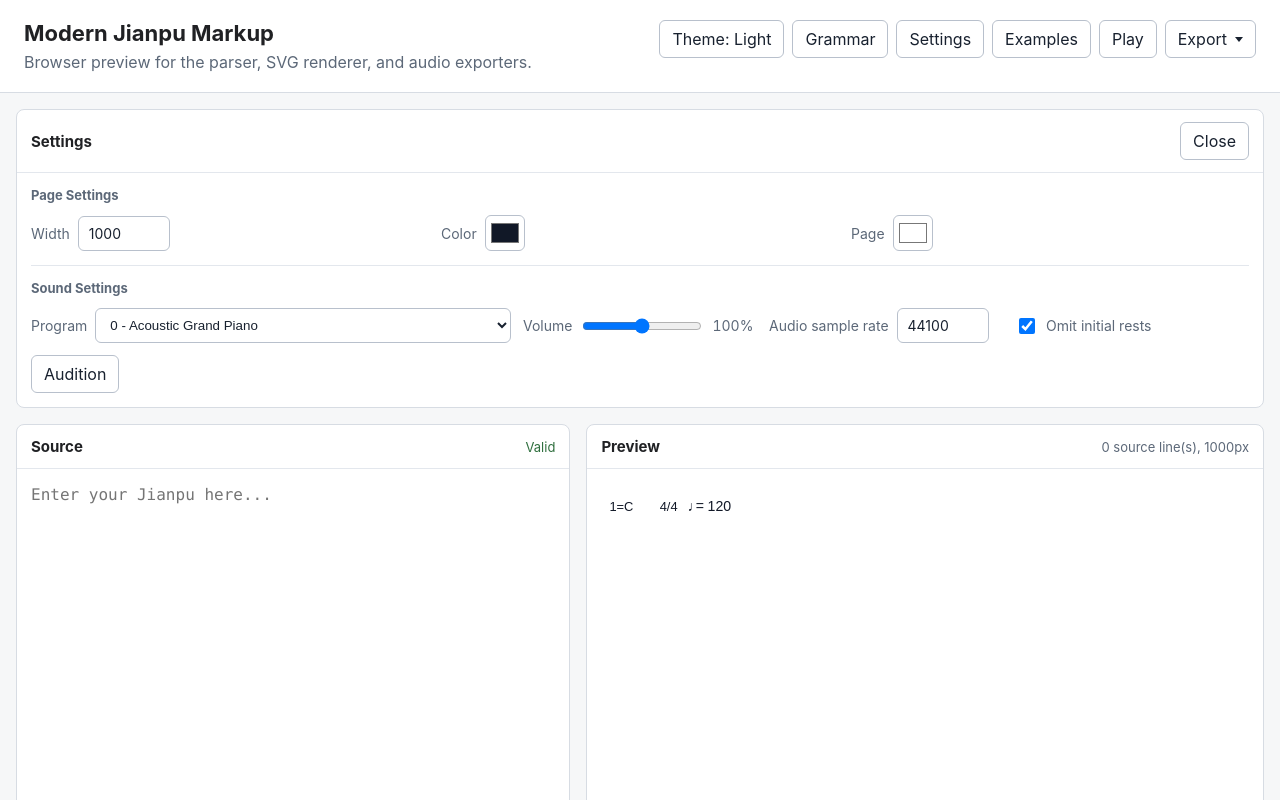
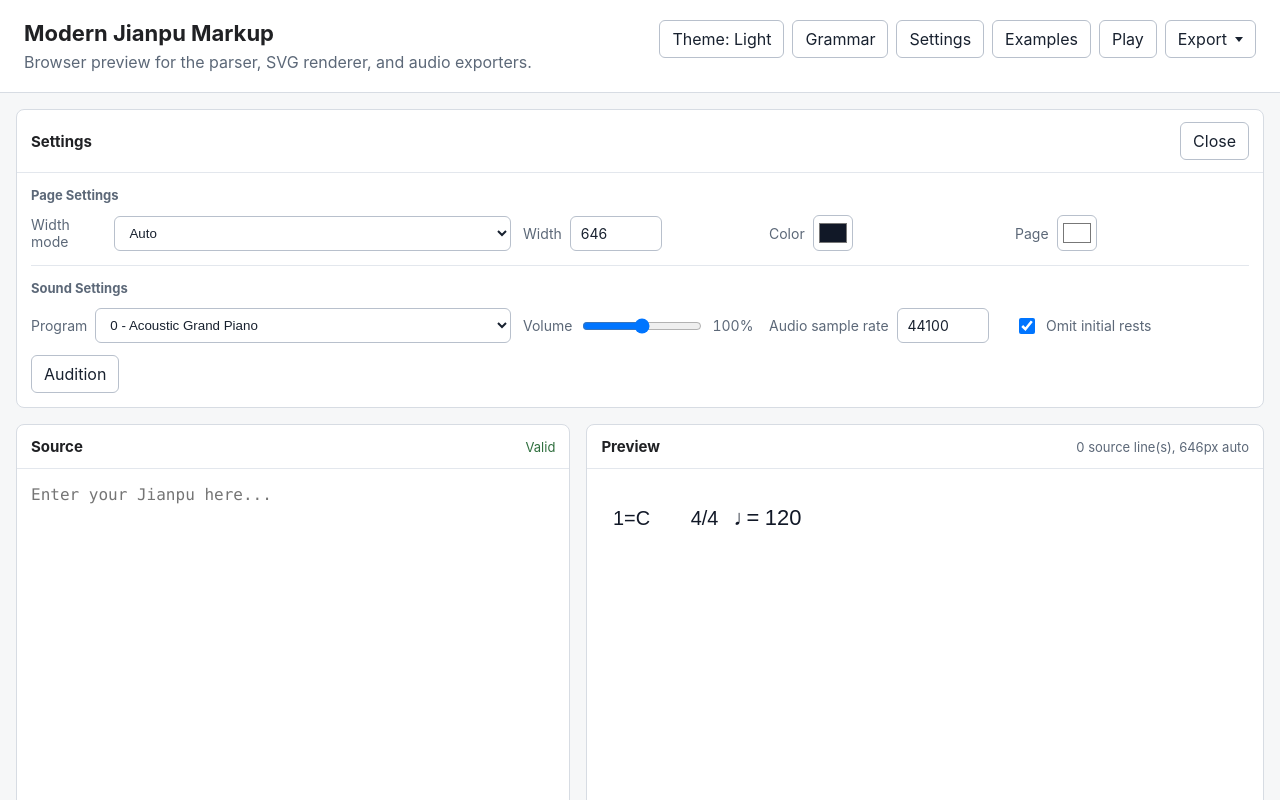
Before and after one commit to Yaossg/potato-jianpu, a React (Vite) app: page / in a window 1280 px wide. Both pictures are taken after a click on the button "Settings". Shown: the top 800 px of the page. Built offline with nearby package versions, Linux system fonts and the light colour scheme.

Commit message:
Infer frontend page width from preview panel

```diff
--- a/src/web/App.tsx
+++ b/src/web/App.tsx
@@ -1,4 +1,4 @@
-import { useMemo, useRef, useState } from "react";
+import { useEffect, useMemo, useRef, useState } from "react";
 import type { MouseEvent } from "react";
 import { compileMelody, DRUM_PROGRAMS, exportMidiBytes, GM_PROGRAMS, parse, skipInitialRests } from "../index.js";
 import { renderSvg } from "../renderer/index.js";
@@ -41,6 +41,10 @@ const DARK_THEME = {
   pageBackground: "#111827",
 };
 const THEME_STORAGE_KEY = "modern-jianpu-markup-theme";
+const DEFAULT_PAGE_WIDTH = 1000;
+const MIN_PAGE_WIDTH = 240;
+const MAX_PAGE_WIDTH = 2000;
+const PREVIEW_HORIZONTAL_PADDING = 32;
 
 type ThemeName = "light" | "dark";
 
@@ -178,7 +182,9 @@ export function App() {
   const [source, setSource] = useState("");
   const [isPlaying, setIsPlaying] = useState(false);
   const [activeNoteIndex, setActiveNoteIndex] = useState<number | null>(null);
-  const [pageWidth, setPageWidth] = useState(1000);
+  const [pageWidthMode, setPageWidthMode] = useState<"auto" | "manual">("auto");
+  const [manualPageWidth, setManualPageWidth] = useState(DEFAULT_PAGE_WIDTH);
+  const [autoPageWidth, setAutoPageWidth] = useState(DEFAULT_PAGE_WIDTH);
   const [theme, setTheme] = useState<ThemeName>(() => initialTheme());
   const [scoreColor, setScoreColor] = useState(() => themeColors(initialTheme()).scoreColor);
   const [pageBackground, setPageBackground] = useState(() => themeColors(initialTheme()).pageBackground);
@@ -191,7 +197,9 @@ export function App() {
   const [showSettings, setShowSettings] = useState(false);
   const [showExamples, setShowExamples] = useState(false);
   const playerRef = useRef<PreviewAudioPlayer | null>(null);
+  const previewPanelRef = useRef<HTMLElement | null>(null);
   const parsed = useMemo(() => parse(source), [source]);
+  const pageWidth = pageWidthMode === "auto" ? autoPageWidth : manualPageWidth;
   const svg = useMemo(
     () =>
       parsed.ok
@@ -204,6 +212,25 @@ export function App() {
         : null,
     [activeNoteIndex, pageBackground, pageWidth, parsed, scoreColor],
   );
+
+  useEffect(() => {
+    const element = previewPanelRef.current;
+    if (!element || typeof ResizeObserver === "undefined") {
+      return;
+    }
+
+    const updateAutoWidth = () => {
+      const width = Math.round(element.getBoundingClientRect().width - PREVIEW_HORIZONTAL_PADDING);
+      if (Number.isFinite(width) && width > 0) {
+        setAutoPageWidth(Math.min(MAX_PAGE_WIDTH, Math.max(MIN_PAGE_WIDTH, width)));
+      }
+    };
+    updateAutoWidth();
+
+    const observer = new ResizeObserver(updateAutoWidth);
+    observer.observe(element);
+    return () => observer.disconnect();
+  }, []);
 
   function exportSvg() {
     if (svg) {
@@ -440,18 +467,26 @@ export function App() {
             <section className="settings-section">
               <h3>Page Settings</h3>
               <div className="settings-grid">
+                <label className="select-control">
+                  Width mode
+                  <select value={pageWidthMode} onChange={(event) => setPageWidthMode(event.target.value === "manual" ? "manual" : "auto")}>
+                    <option value="auto">Auto</option>
+                    <option value="manual">Manual</option>
+                  </select>
+                </label>
                 <label className="number-control">
                   Width
                   <input
                     type="number"
-                    min={240}
-                    max={2000}
+                    min={MIN_PAGE_WIDTH}
+                    max={MAX_PAGE_WIDTH}
                     step={20}
-                    value={pageWidth}
+                    value={pageWidthMode === "auto" ? autoPageWidth : manualPageWidth}
+                    disabled={pageWidthMode === "auto"}
                     onChange={(event) => {
                       const value = Number(event.target.value);
                       if (Number.isFinite(value) && value > 0) {
-                        setPageWidth(value);
+                        setManualPageWidth(Math.min(MAX_PAGE_WIDTH, Math.max(MIN_PAGE_WIDTH, Math.round(value))));
                       }
                     }}
                   />
@@ -592,10 +627,10 @@ export function App() {
           )}
         </section>
 
-        <section className="preview-panel">
+        <section className="preview-panel" ref={previewPanelRef}>
           <div className="panel-title">
             <h2>Preview</h2>
-            <span>{parsed.ok ? `${parsed.value.score.length} source line(s), ${pageWidth}px` : "No preview"}</span>
+            <span>{parsed.ok ? `${parsed.value.score.length} source line(s), ${pageWidth}px ${pageWidthMode}` : "No preview"}</span>
           </div>
           <div className="preview-scroll" onClick={playFromPreview}>
             {svg ? <div className="score-svg" dangerouslySetInnerHTML={{ __html: svg }} /> : <p>Fix parse errors to preview.</p>}
```
Also changed, not shown: 4 other files (tests, documents, lock files or other folders).
